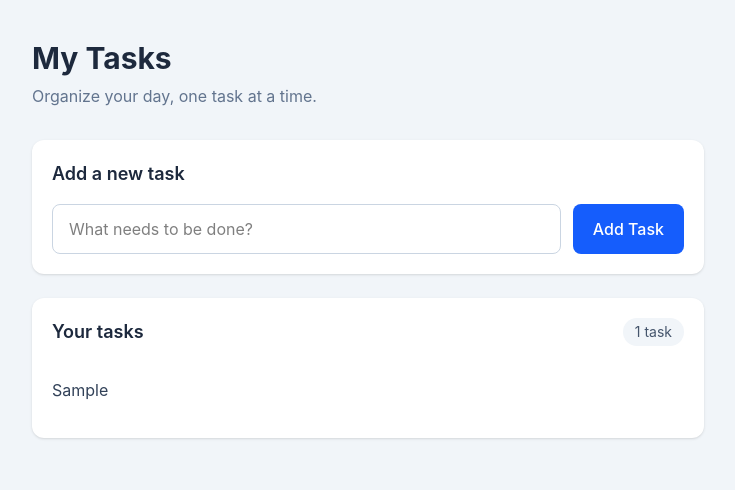
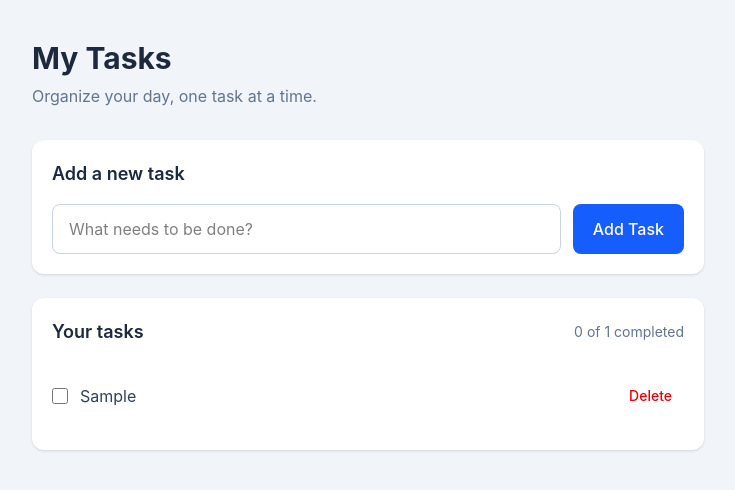
Before and after one commit to royhamlinjr/To-Do-List-Application, a React (Vite) app in the folder frontend/: page / in a window 1280 px wide. Both pictures are taken after typing "Sample" into the empty fields and a click on the button "Add Task". Shown: the top 490 px of the page, without its empty margins (272-1007 px from the left). Built offline with nearby package versions, Linux system fonts and the light colour scheme.

Commit message:
feat: add task toggle and delete functionality in task list

```diff
--- a/frontend/src/App.tsx
+++ b/frontend/src/App.tsx
@@ -27,6 +27,24 @@ function App() {
     setTasks((currentTasks) => [...currentTasks, newTask])
     setTitle('')
   }
+
+
+function handleToggleTask(id: number) {
+  setTasks((currentTasks) =>
+    currentTasks.map((task) =>
+      task.id === id
+        ? { ...task, completed: !task.completed }
+        : task
+    )
+  )
+}
+
+function handleDeleteTask(id: number) {
+  setTasks((currentTasks) =>
+    currentTasks.filter((task) => task.id !== id)
+  )
+}
+
 
   return (
     <main className="min-h-screen bg-slate-100 px-4 py-10">
@@ -76,9 +94,12 @@ function App() {
               Your tasks
             </h2>
 
-            <span className="rounded-full bg-slate-100 px-3 py-1 text-sm text-slate-600">
-              {tasks.length} {tasks.length === 1 ? 'task' : 'tasks'}
+
+        <span className="text-sm text-slate-500">
+          {tasks.filter((task) => task.completed).length} of{' '}
+          {tasks.length} completed
         </span>
+
           </div>
 
           {tasks.length === 0 ? (
@@ -86,13 +107,42 @@ function App() {
               No tasks yet. Add your first task above.
             </p>
           ) : (
+
           <ul className="divide-y divide-slate-100">
             {tasks.map((task) => (
-                <li key={task.id} className="py-4 text-slate-700">
+              <li
+                key={task.id}
+                className="flex items-center gap-3 py-4"
+              >
+                <input
+                  type="checkbox"
+                  checked={task.completed}
+                  onChange={() => handleToggleTask(task.id)}
+                  aria-label={`Mark ${task.title} as completed`}
+                  className="size-4 cursor-pointer accent-blue-600"
+                />
+
+                <span
+                  className={`min-w-0 flex-1 break-words ${
+                    task.completed
+                      ? 'text-slate-400 line-through'
+                      : 'text-slate-700'
+                  }`}
+                >
                   {task.title}
+                </span>
+
+                <button
+                  type="button"
+                  onClick={() => handleDeleteTask(task.id)}
+                  className="shrink-0 rounded-lg px-3 py-2 text-sm font-medium text-red-600 hover:bg-red-50"
+                >
+                  Delete
+                </button>
               </li>
             ))}
           </ul>
+
           )}
         </section>
       </div>
```
Lines whose indentation alone changed are shown as unchanged.
